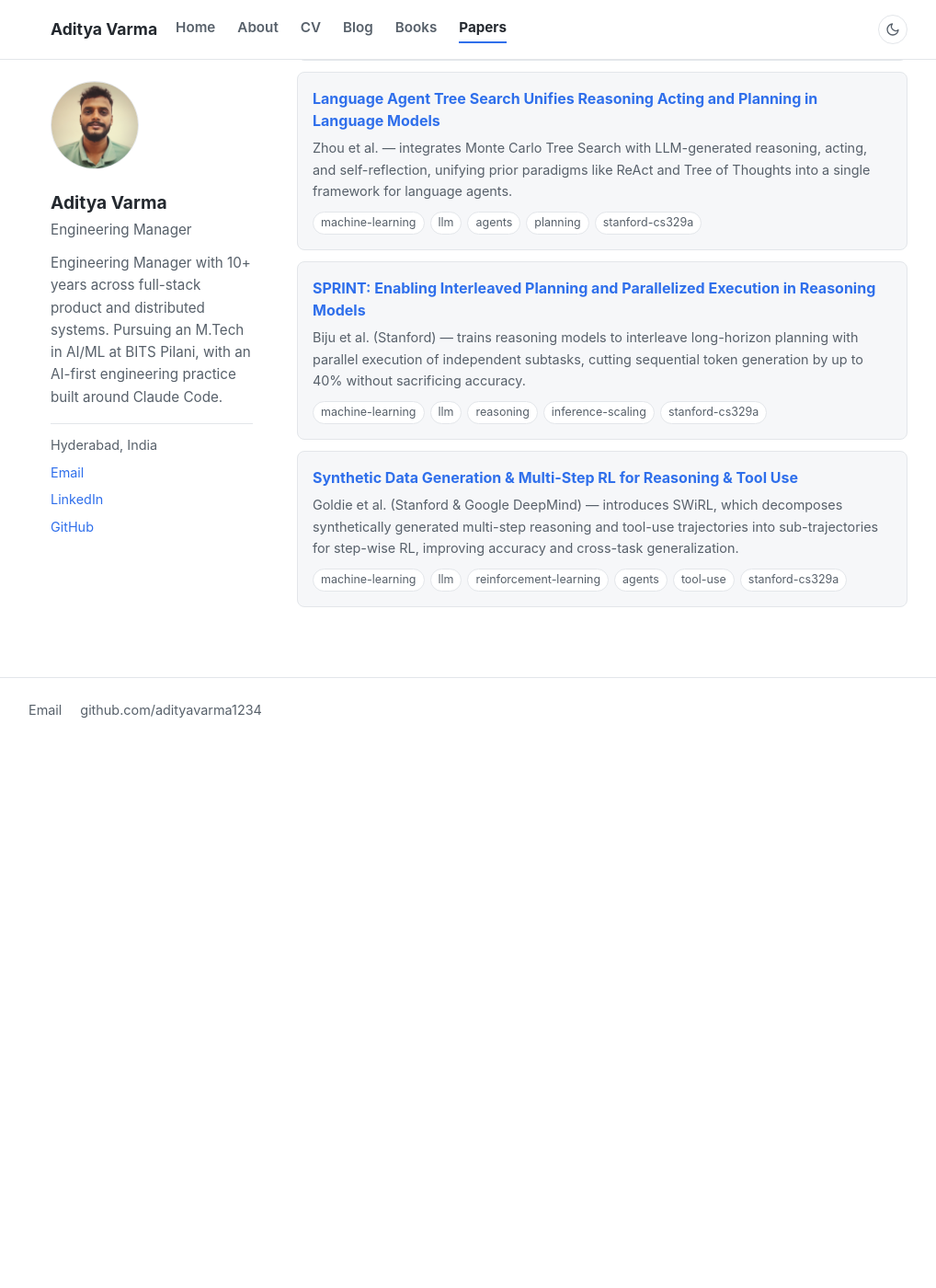
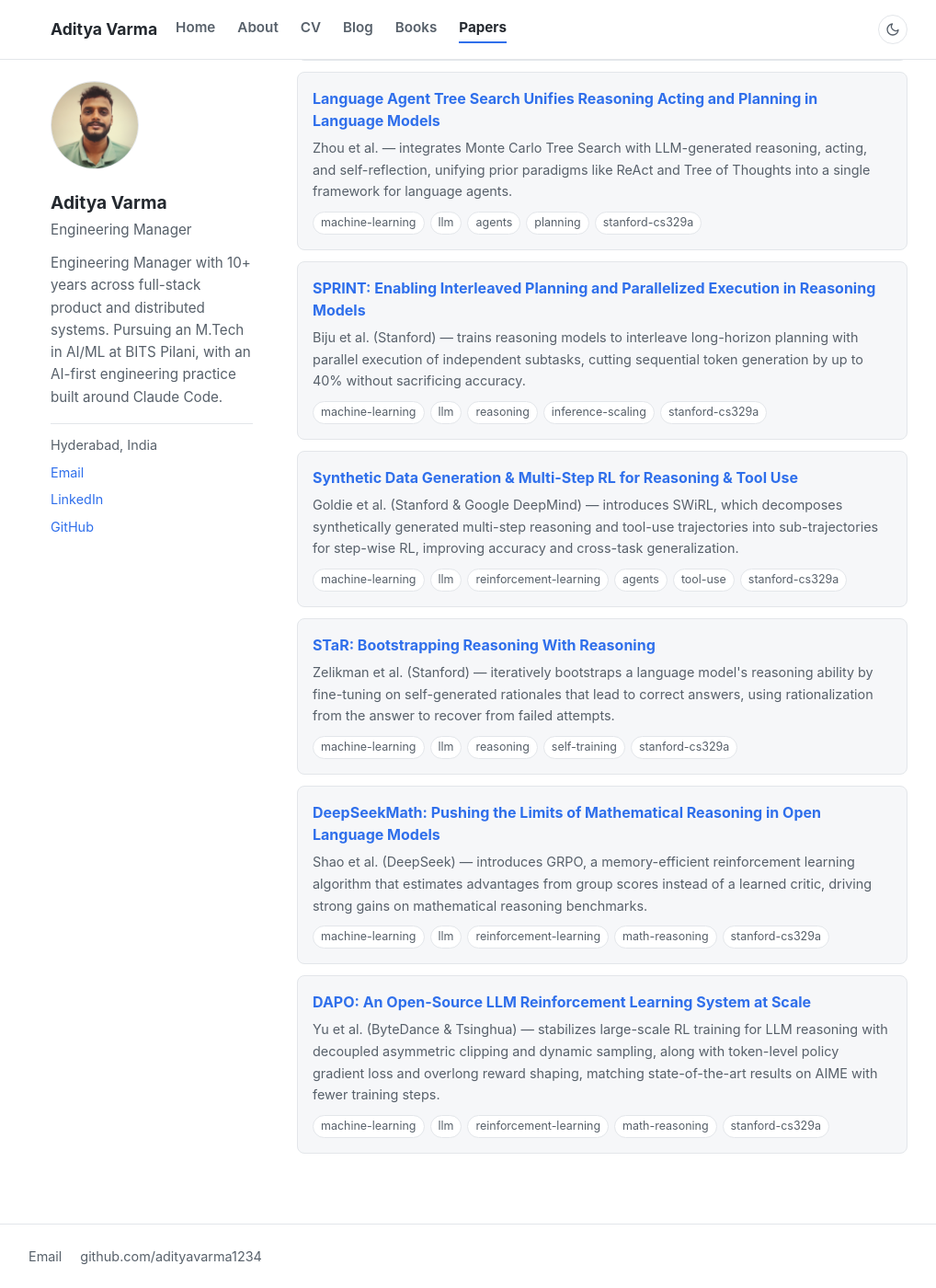
Before and after one commit to adityavarma1234/adityavarma1234.github.io, a Jekyll site: the page built from papers/index.html, in a window 1280 px wide and 1400 px high, scrolled down 4656 px. Shown: the whole window at 92% size, without its empty margins (119-1137 px from the left). Built offline with Jekyll 4.4.1, drawn with Linux system fonts in a browser that asks for light colours; before the commit the page ends 5463 px from its top, so only the background shows below that.

Commit message:
Add STaR, DeepSeekMath, and DAPO papers to recommended reading (#32)
Co-authored-by: Claude Sonnet 5 <noreply@anthropic.com>

```diff
--- a/papers/index.html
+++ b/papers/index.html
@@ -288,6 +288,39 @@ title: Research Papers
         <li class="paper-tag">stanford-cs329a</li>
       </ul>
     </li>
+    <li class="paper-card" data-tags="machine-learning, llm, reasoning, self-training, stanford-cs329a">
+      <h3 class="paper-title"><a href="https://arxiv.org/abs/2203.14465" target="_blank" rel="noopener">STaR: Bootstrapping Reasoning With Reasoning</a></h3>
+      <p class="paper-meta">Zelikman et al. (Stanford) &mdash; iteratively bootstraps a language model's reasoning ability by fine-tuning on self-generated rationales that lead to correct answers, using rationalization from the answer to recover from failed attempts.</p>
+      <ul class="paper-tags">
+        <li class="paper-tag">machine-learning</li>
+        <li class="paper-tag">llm</li>
+        <li class="paper-tag">reasoning</li>
+        <li class="paper-tag">self-training</li>
+        <li class="paper-tag">stanford-cs329a</li>
+      </ul>
+    </li>
+    <li class="paper-card" data-tags="machine-learning, llm, reinforcement-learning, math-reasoning, stanford-cs329a">
+      <h3 class="paper-title"><a href="https://arxiv.org/abs/2402.03300" target="_blank" rel="noopener">DeepSeekMath: Pushing the Limits of Mathematical Reasoning in Open Language Models</a></h3>
+      <p class="paper-meta">Shao et al. (DeepSeek) &mdash; introduces GRPO, a memory-efficient reinforcement learning algorithm that estimates advantages from group scores instead of a learned critic, driving strong gains on mathematical reasoning benchmarks.</p>
+      <ul class="paper-tags">
+        <li class="paper-tag">machine-learning</li>
+        <li class="paper-tag">llm</li>
+        <li class="paper-tag">reinforcement-learning</li>
+        <li class="paper-tag">math-reasoning</li>
+        <li class="paper-tag">stanford-cs329a</li>
+      </ul>
+    </li>
+    <li class="paper-card" data-tags="machine-learning, llm, reinforcement-learning, math-reasoning, stanford-cs329a">
+      <h3 class="paper-title"><a href="https://arxiv.org/abs/2503.14476" target="_blank" rel="noopener">DAPO: An Open-Source LLM Reinforcement Learning System at Scale</a></h3>
+      <p class="paper-meta">Yu et al. (ByteDance &amp; Tsinghua) &mdash; stabilizes large-scale RL training for LLM reasoning with decoupled asymmetric clipping and dynamic sampling, along with token-level policy gradient loss and overlong reward shaping, matching state-of-the-art results on AIME with fewer training steps.</p>
+      <ul class="paper-tags">
+        <li class="paper-tag">machine-learning</li>
+        <li class="paper-tag">llm</li>
+        <li class="paper-tag">reinforcement-learning</li>
+        <li class="paper-tag">math-reasoning</li>
+        <li class="paper-tag">stanford-cs329a</li>
+      </ul>
+    </li>
   </ul>
 </section>
 
```
